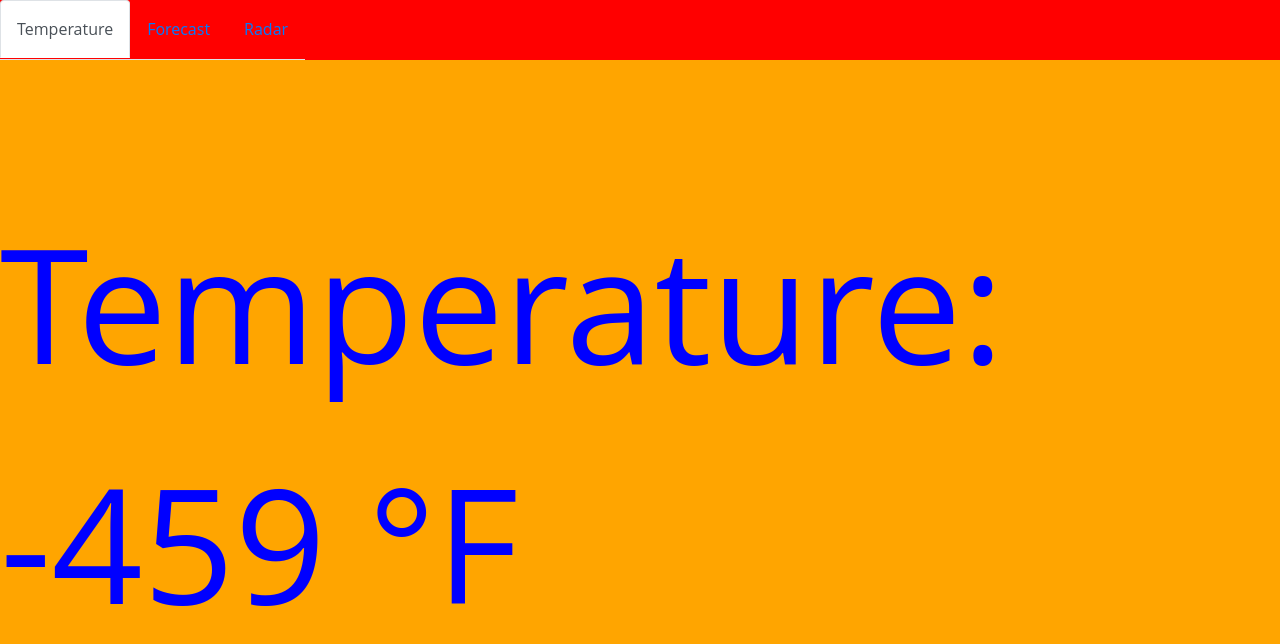
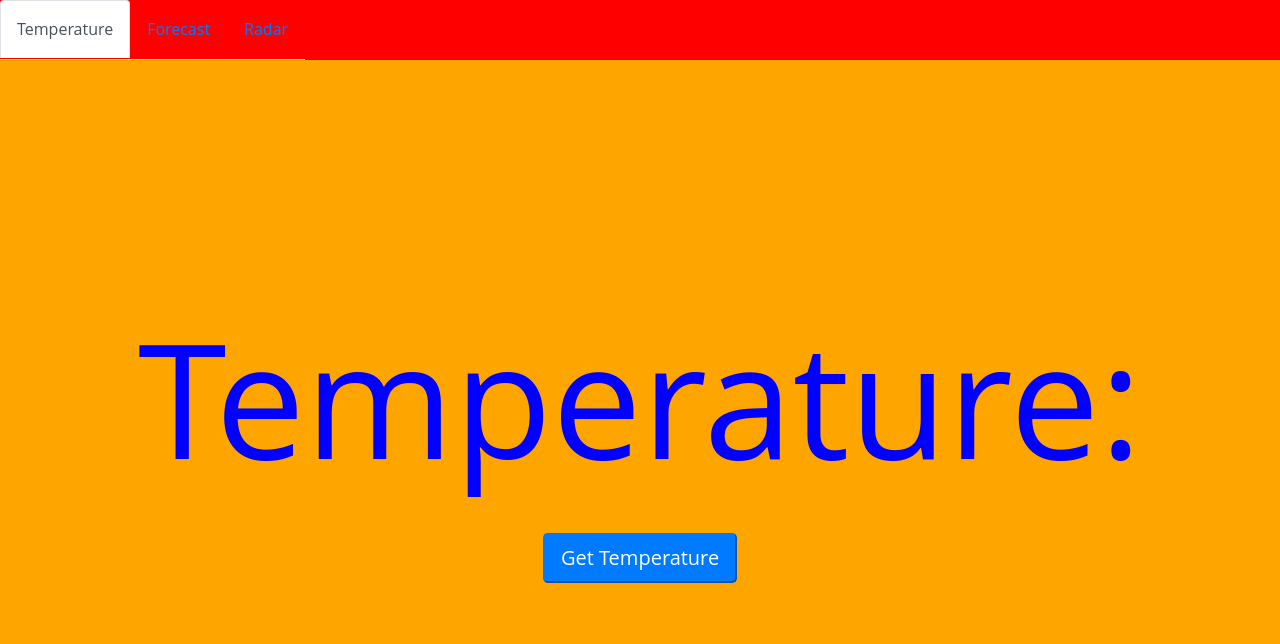
Before and after one commit to jnpryke/WeatherAppBootStrap, an Angular app: page /temperature in a window 1280 px wide. Shown: the top 644 px of the page. Built offline with nearby package versions, Linux system fonts and the light colour scheme; no server answers.

Commit message:
added button to get the temperature

```diff
--- a/src/app/temperature/temperature.component.html
+++ b/src/app/temperature/temperature.component.html
@@ -1,3 +1,6 @@
-<div class="h-100 temperature--container d-flex d-column align-items-center justify-content-center">
-    <p class="temperature--text">Temperature: {{ temperature | kelvinConversion }} &#176;F</p>
+<div class="h-100 temperature--container d-flex flex-column align-items-center justify-content-center">
+    <p class="temperature--text">Temperature:
+        <span *ngIf="temperature">{{ temperature | kelvinConversion}}&#176;F</span>
+    </p>
+    <button type="button" class="btn-lg btn-primary" (click)="getTemperature()">Get Temperature</button>
 </div>
--- a/src/app/temperature/temperature.component.ts
+++ b/src/app/temperature/temperature.component.ts
@@ -15,15 +15,17 @@ export class TemperatureComponent implements OnInit, OnDestroy {
   constructor(private dataService: DataService) { }
 
   public ngOnInit(): void {
+  }
+
+  public ngOnDestroy(): void {
+    this.isAlive = false;
+  }
+
+  public getTemperature() {
     this.dataService.getWeather()
       .pipe(takeWhile((_) => this.isAlive))
       .subscribe((res: IWeatherResponse) => {
         this.temperature = res.main.temp;
       });
   }
-
-  public ngOnDestroy(): void {
-    this.isAlive = false;
-  }
-
 }
```
